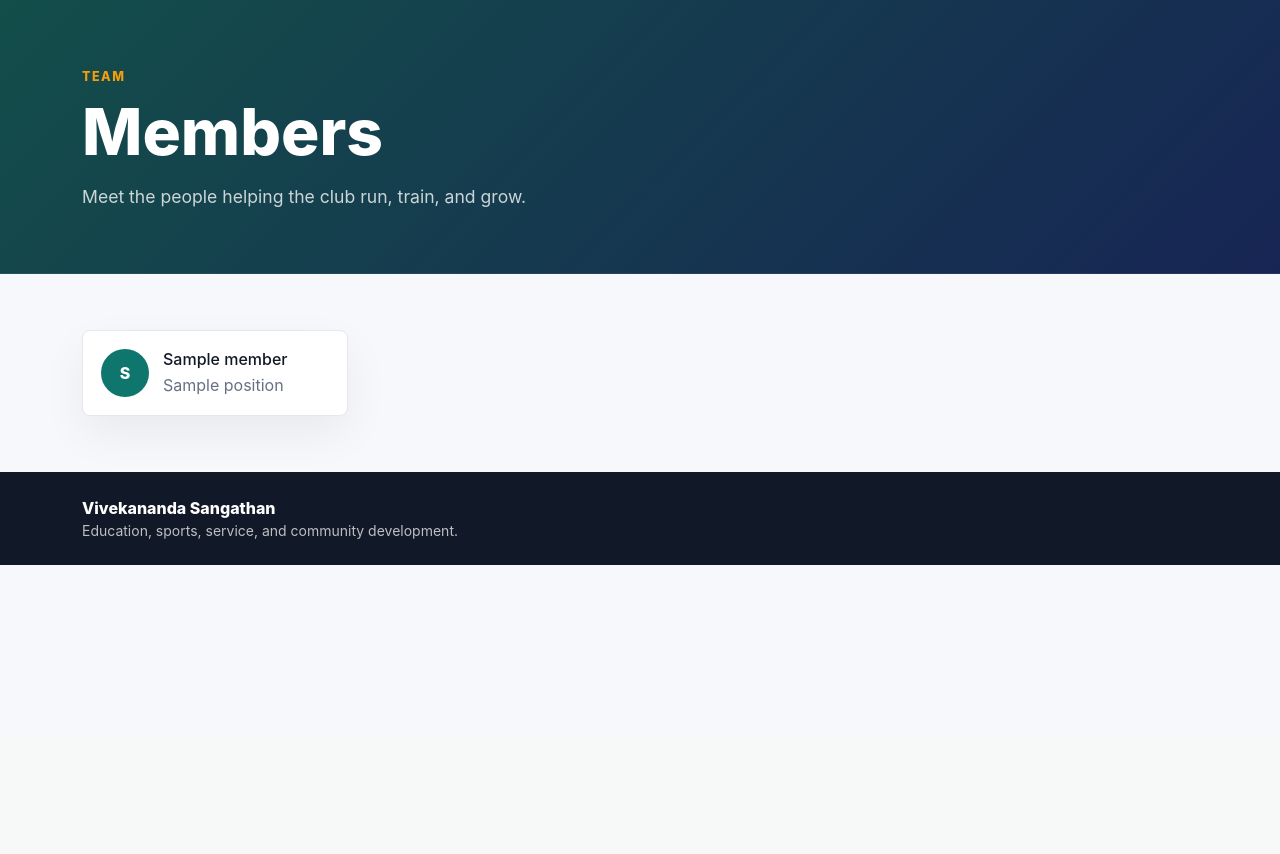
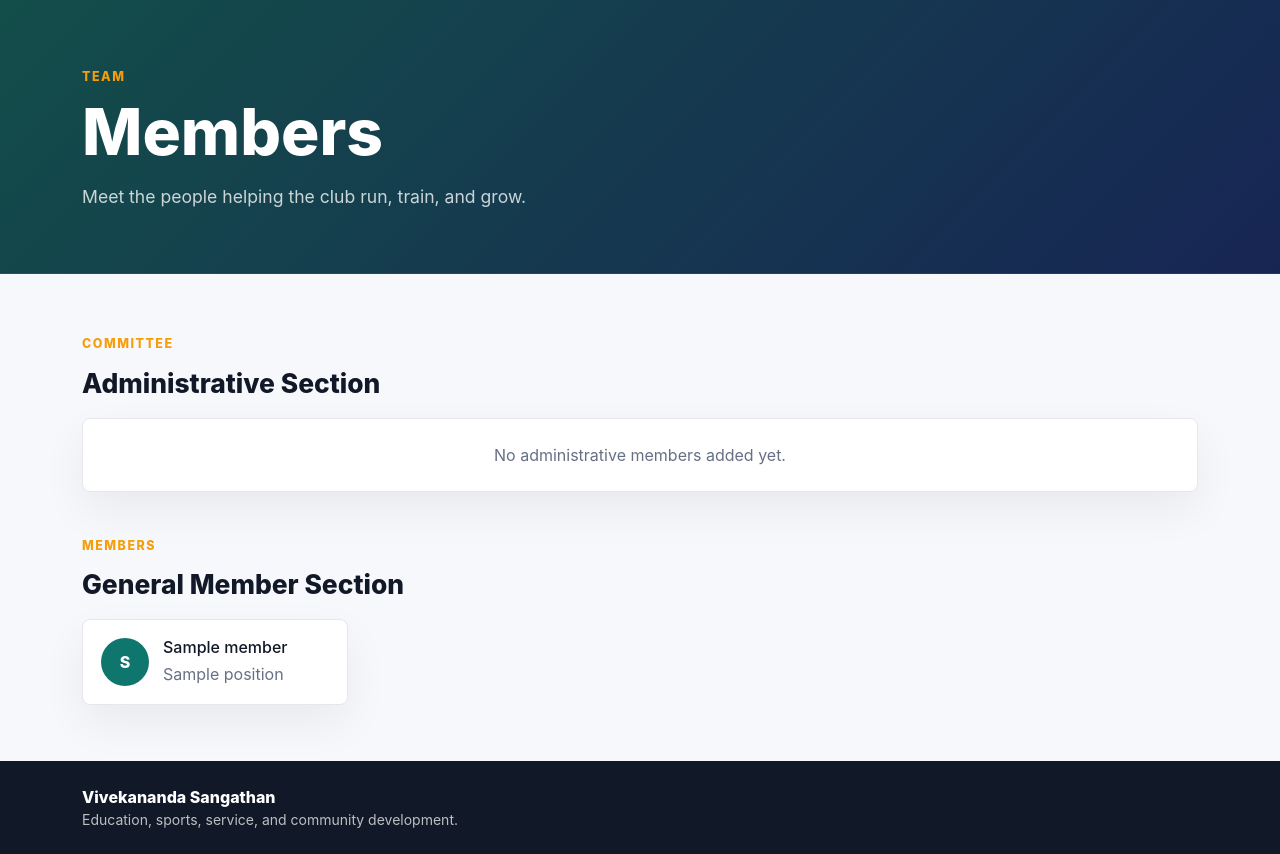
Before and after one commit to pronabroy936-debug/club-website, a Flask app: page /members in a window 1280 px wide. Shown: the part 66-920 px from the top of the page. Before the commit the page ends 631 px from the top, so only its background shows below. Run offline with Flask 3, Linux system fonts and the light colour scheme; a database or web service that is not in the repository returns one stand-in record (values such as "Sample title").

```diff
--- a/app.py
+++ b/app.py
@@ -266,6 +266,17 @@ def utsav_events():
     ]
 
 
+def member_sections():
+    return {
+        "administrative": "Administrative Section",
+        "general": "General Member Section",
+    }
+
+
+def normalize_member_section(value):
+    return value if value in member_sections() else "general"
+
+
 def get_social_links():
     links = {
         "whatsapp": SOCIAL_WHATSAPP,
@@ -365,7 +376,15 @@ def upload():
 @app.route("/members")
 def members():
     data = find_documents(db.members)
-    return render_template("members.html", members=data, section=get_section("members"))
+    administrative_members = [m for m in data if normalize_member_section(m.get("member_section")) == "administrative"]
+    general_members = [m for m in data if normalize_member_section(m.get("member_section")) == "general"]
+    return render_template(
+        "members.html",
+        members=data,
+        administrative_members=administrative_members,
+        general_members=general_members,
+        section=get_section("members"),
+    )
 
 # ---------------- ACADEMY ----------------
 @app.route("/academy")
@@ -430,6 +449,7 @@ def admin():
         media=media,
         programs=programs,
         sections=sections,
+        member_sections=member_sections(),
         social_links=get_social_links(),
     )
 
@@ -514,6 +534,7 @@ def add_member():
     insert_document(db.members, {
         "name": request.form["name"].strip(),
         "position": request.form["position"].strip(),
+        "member_section": normalize_member_section(request.form.get("member_section")),
         "created_at": datetime.now(timezone.utc),
     }, "Member added successfully.")
     return redirect(url_for("admin"))
@@ -525,6 +546,7 @@ def update_member(member_id):
     update_document(db.members, member_id, {
         "name": request.form["name"].strip(),
         "position": request.form["position"].strip(),
+        "member_section": normalize_member_section(request.form.get("member_section")),
         "updated_at": datetime.now(timezone.utc),
     }, "Member updated successfully.")
     return redirect(url_for("admin"))
--- a/static/css/style.css
+++ b/static/css/style.css
@@ -348,6 +348,11 @@ body {
 .member-grid,
 .media-grid {
     grid-template-columns: repeat(4, minmax(0, 1fr));
+}
+
+.member-sections {
+    display: grid;
+    gap: 40px;
 }
 
 .member-card {
--- a/templates/members.html
+++ b/templates/members.html
@@ -10,8 +10,15 @@
     </div>
 </section>
 
-<section class="container section-space member-grid">
-    {% for m in members %}
+<section class="container section-space member-sections">
+    {% if members %}
+        <div class="member-section-block">
+            <div class="section-heading">
+                <span class="eyebrow">Committee</span>
+                <h2>Administrative Section</h2>
+            </div>
+            <div class="member-grid">
+                {% for m in administrative_members %}
                     <article class="member-card">
                         <div class="avatar">{{ m.name[:1] }}</div>
                         <div>
@@ -20,8 +27,33 @@
                         </div>
                     </article>
                 {% else %}
+                    <div class="empty-state">No administrative members added yet.</div>
+                {% endfor %}
+            </div>
+        </div>
+
+        <div class="member-section-block">
+            <div class="section-heading">
+                <span class="eyebrow">Members</span>
+                <h2>General Member Section</h2>
+            </div>
+            <div class="member-grid">
+                {% for m in general_members %}
+                    <article class="member-card">
+                        <div class="avatar">{{ m.name[:1] }}</div>
+                        <div>
+                            <h2>{{ m.name }}</h2>
+                            <p>{{ m.position }}</p>
+                        </div>
+                    </article>
+                {% else %}
+                    <div class="empty-state">No general members added yet.</div>
+                {% endfor %}
+            </div>
+        </div>
+    {% else %}
         <div class="empty-state">No members added yet.</div>
-    {% endfor %}
+    {% endif %}
 </section>
 
 {% endblock %}
```
Also changed, not shown: templates/admin.html (+12 -0 lines). Lines whose indentation alone changed are shown as unchanged.
